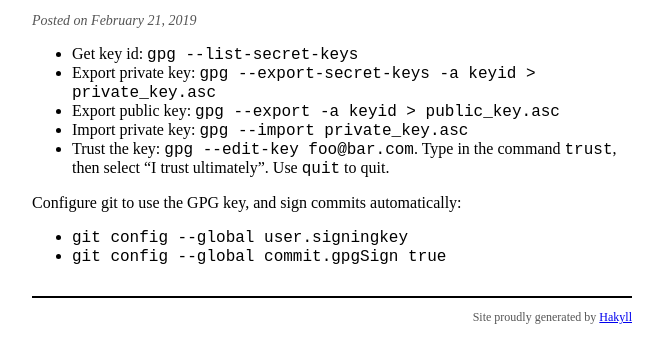
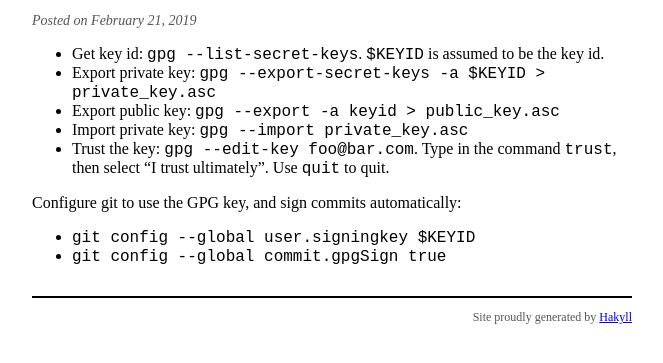
Before and after one commit to kokobd/isumif.github.io, a plain HTML site: page posts/2019-02-21-migrate-gpg-keys.html in a window 1280 px wide. Shown: the part 107-470 px from the top of the page, without its empty margins (308-971 px from the left). Drawn offline with Linux system fonts and the light colour scheme.

Commit message:
Publish.

```diff
--- a/posts/2019-02-21-migrate-gpg-keys.html
+++ b/posts/2019-02-21-migrate-gpg-keys.html
@@ -30,15 +30,15 @@
     </section>
     <section>
         <ul>
-<li>Get key id: <code>gpg --list-secret-keys</code></li>
-<li>Export private key: <code>gpg --export-secret-keys -a keyid &gt; private_key.asc</code></li>
+<li>Get key id: <code>gpg --list-secret-keys</code>. <code>$KEYID</code> is assumed to be the key id.</li>
+<li>Export private key: <code>gpg --export-secret-keys -a $KEYID &gt; private_key.asc</code></li>
 <li>Export public key: <code>gpg --export -a keyid &gt; public_key.asc</code></li>
 <li>Import private key: <code>gpg --import private_key.asc</code></li>
 <li>Trust the key: <code>gpg --edit-key foo@bar.com</code>. Type in the command <code>trust</code>, then select “I trust ultimately”. Use <code>quit</code> to quit.</li>
 </ul>
 <p>Configure git to use the GPG key, and sign commits automatically:</p>
 <ul>
-<li><code>git config --global user.signingkey</code></li>
+<li><code>git config --global user.signingkey $KEYID</code></li>
 <li><code>git config --global commit.gpgSign true</code></li>
 </ul>
     </section>
```
